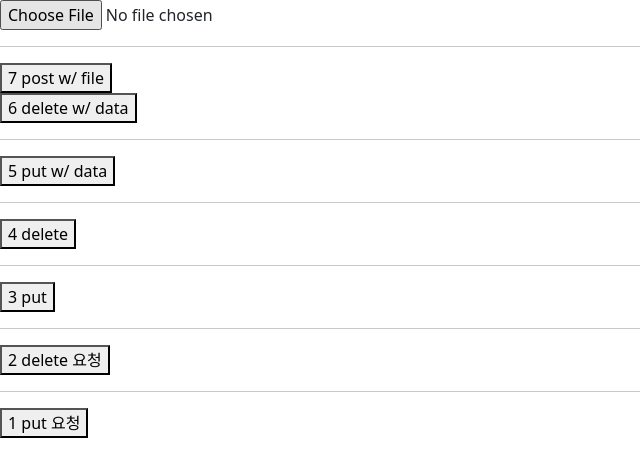
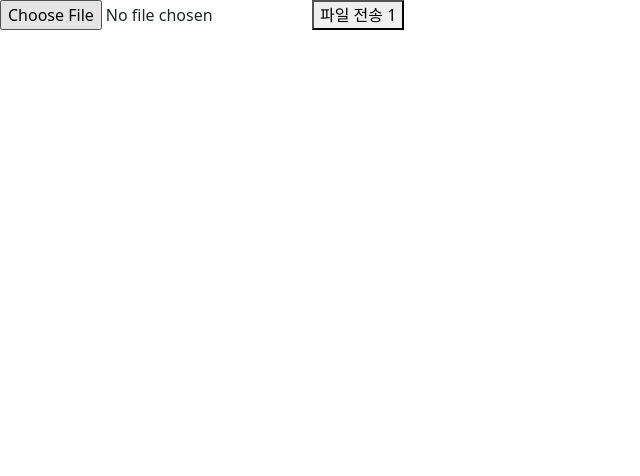
Before and after one commit to sebaek/react-20250630, a React (Vite) app: page / in a window 1280 px wide. Shown: the top 476 px of the page, without its empty margins (0-640 px from the left). Built offline with nearby package versions, Linux system fonts and the light colour scheme.

Commit message:
file 전송

```diff
--- /dev/null
+++ b/src/App56.jsx
@@ -0,0 +1,27 @@
+import React, { useState } from "react";
+import axios from "axios";
+
+function App56(props) {
+  const [myFiles, setMyFiles] = useState(null);
+
+  function handleButton1Click() {
+    // file 전송시 postForm/putForm
+    axios.postForm("/api/main31/sub1", {
+      name: "흥민",
+      age: 77,
+      myFiles: myFiles,
+    });
+  }
+
+  return (
+    <div>
+      <div>
+        {/* file은 e.target.files */}
+        <input type="file" onChange={(e) => setMyFiles(e.target.files)} />
+        <button onClick={handleButton1Click}>파일 전송 1</button>
+      </div>
+    </div>
+  );
+}
+
+export default App56;
--- a/src/main.jsx
+++ b/src/main.jsx
@@ -1,10 +1,10 @@
 import { StrictMode } from "react";
 import { createRoot } from "react-dom/client";
 import "bootstrap/dist/css/bootstrap.min.css";
-import App55 from "./App55.jsx";
+import App56 from "./App56.jsx";
 
 createRoot(document.getElementById("root")).render(
   <StrictMode>
-    <App55 />
+    <App56 />
   </StrictMode>,
 );
```
